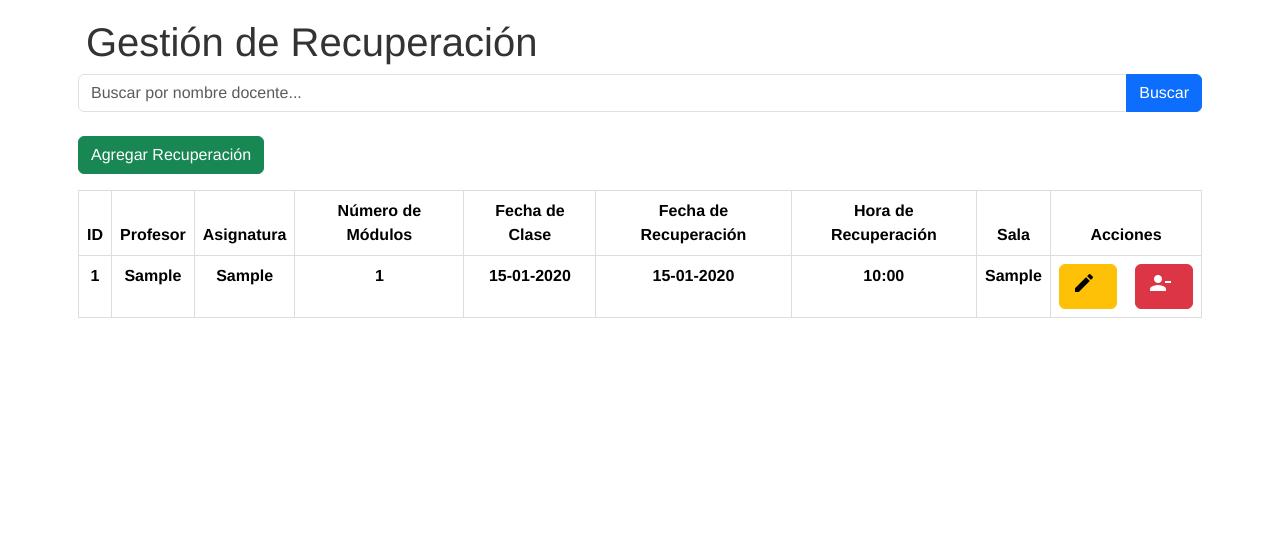
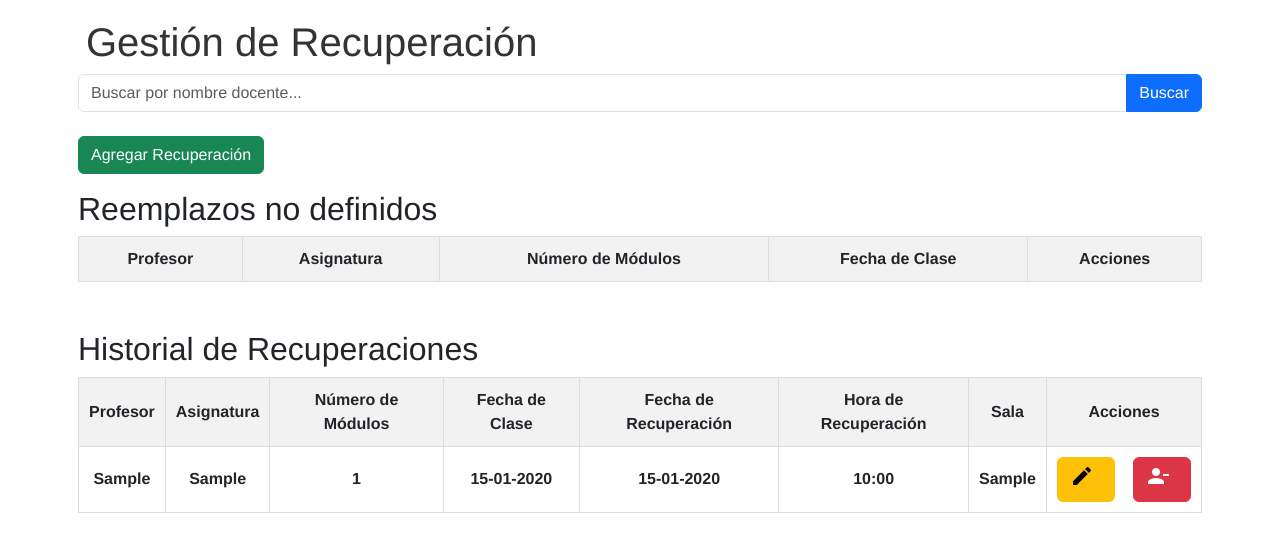
Before and after one commit to developer-felipe/CAPSTONE-GESTION-DE-REEMPLAZOS, a Django app: page /recuperacion/ in a window 1280 px wide. Shown: the part 86-638 px from the top of the page. Run offline with Django 5.2, Linux system fonts and the light colour scheme; a user stored in the database is signed in; tables that the repository leaves empty hold one stand-in row (values such as "Sample post"); lists and menus that the app fills with data are empty; parts of the project's set-up code (start-up, migrations or seed data) failed here and were passed over.

Commit message:
recuperacion update
los reemplazos que no se pudieron realizar ahora se listan en recuperación para ser asignados

```diff
--- a/GPI/core/templates/gestion_recuperacion.html
+++ b/GPI/core/templates/gestion_recuperacion.html
@@ -70,7 +70,8 @@
                             </select>
                         </div>
                         <div>
-                            <input type="hidden" id="horario_id_horario"  name="horario_id_horario" value="{{ horario_id_horario  }}">
+                            <input type="hidden" id="horario_id_horario" name="horario_id_horario"
+                                value="{{ horario_id_horario  }}">
                         </div>
                     </div>
                     <div class="modal-footer">
@@ -88,10 +89,52 @@
         {% endfor %}
     </div>
     {% endif %}
-    <table class="table">
+    <h2>Reemplazos no definidos</h2>
+    <table>
         <thead>
             <tr>
-                <th class="text-center">ID</th>
+                <th class="text-center">Profesor</th>
+                <th class="text-center">Asignatura</th>
+                <th class="text-center">Número de Módulos</th>
+                <th class="text-center">Fecha de Clase</th>
+                <th class="text-center">Acciones</th>
+            </tr>
+        </thead>
+        <tbody>
+            {% for rec in recuperaciones %}
+            {% if rec.sala == "0000" and rec.profesor == "Por definir"%}
+            <tr>
+                <td class="text-center">{{ rec.profesor }}</td>
+                <td class="text-center">{{ rec.asignatura }}</td>
+                <td class="text-center">{{ rec.numero_modulos }}</td>
+                <td class="text-center">{{ rec.fecha_clase|date:"d-m-Y" }}</td>
+                <td>
+                    <div class="text-center">
+                        <button class="btn btn-warning btn-edit me-2" data-bs-toggle="modal" data-bs-target="#editModal"
+                            data-id="{{ rec.id_recuperacion }}" data-profesor="{{ rec.profesor }}"
+                            data-asignatura="{{ rec.asignatura }}" data-numero_modulos="{{ rec.numero_modulos }}"
+                            data-fecha_clase="{{ rec.fecha_clase|date:'Y-m-d' }}"
+                            data-fecha_recuperacion=""
+                            data-hora_recuperacion="" data-sala=""
+                            data-horario="{{ rec.horario_id_horario }}">
+                            <i class="material-icons me-2">edit</i>
+                        </button>
+                        <button class="btn btn-danger" data-id="{{ rec.id_recuperacion }}"
+                            onclick="eliminarRecuperacion(this)">
+                            <i class="material-icons me-2">person_remove</i>
+                        </button>
+                    </div>
+                </td>
+            </tr>
+            {% endif %}
+            {% endfor %}
+        </tbody>
+    </table>
+
+    <h2 class="pt-5">Historial de Recuperaciones</h2>
+    <table>
+        <thead>
+            <tr>
                 <th class="text-center">Profesor</th>
                 <th class="text-center">Asignatura</th>
                 <th class="text-center">Número de Módulos</th>
@@ -104,8 +147,8 @@
         </thead>
         <tbody>
             {% for rec in recuperaciones %}
+            {% if rec.sala != "0000" and rec.profesor != "Por definir" %}
             <tr>
-                <td class="text-center">{{ rec.id_recuperacion }}</td>
                 <td class="text-center">{{ rec.profesor }}</td>
                 <td class="text-center">{{ rec.asignatura }}</td>
                 <td class="text-center">{{ rec.numero_modulos }}</td>
@@ -120,7 +163,8 @@
                             data-asignatura="{{ rec.asignatura }}" data-numero_modulos="{{ rec.numero_modulos }}"
                             data-fecha_clase="{{ rec.fecha_clase|date:'Y-m-d' }}"
                             data-fecha_recuperacion="{{ rec.fecha_recuperacion|date:'Y-m-d' }}"
-                            data-hora_recuperacion="{{ rec.hora_recuperacion }}" data-sala="{{ rec.sala }}" data-horario="{{ rec.horario_id_horario }}">
+                            data-hora_recuperacion="{{ rec.hora_recuperacion }}" data-sala="{{ rec.sala }}"
+                            data-horario="{{ rec.horario_id_horario }}">
                             <i class="material-icons me-2">edit</i>
                         </button>
                         <button class="btn btn-danger" data-id="{{ rec.id_recuperacion }}"
@@ -130,6 +174,7 @@
                     </div>
                 </td>
             </tr>
+            {% endif %}
             {% endfor %}
         </tbody>
     </table>
@@ -149,20 +194,21 @@
 
                 <div class="modal-body">
                     <div class="mb-3">
-                        <select id="edit_profesor" name="profesor" class="form-select" required>
+                        <select id="edit_profesor" name="profesor" class="form-select" required readonly>
                             <option value="">Selecciona un profesor</option>
                         </select>
                     </div>
 
                     <div class="mb-3">
-                        <select id="edit_asignatura" name="asignatura" class="form-select" required>
+                        <select id="edit_asignatura" name="asignatura" class="form-select" required readonly>
                             <option value="">Selecciona una asignatura</option>
                         </select>
                     </div>
 
                     <div class="mb-3">
                         <label for="edit_numero_modulos" class="form-label">Número de Módulos</label>
-                        <input type="number" class="form-control" id="edit_numero_modulos" name="numero_modulos" required>
+                        <input type="number" class="form-control" id="edit_numero_modulos" name="numero_modulos"
+                            required>
                     </div>
 
                     <div class="mb-3">
@@ -172,12 +218,14 @@
 
                     <div class="mb-3">
                         <label for="edit_fecha_recuperacion" class="form-label">Fecha de Recuperación</label>
-                        <input type="date" class="form-control" id="edit_fecha_recuperacion" name="fecha_recuperacion" required>
+                        <input type="date" class="form-control" id="edit_fecha_recuperacion" name="fecha_recuperacion"
+                            required>
                     </div>
 
                     <div class="mb-3">
                         <label for="edit_hora_recuperacion" class="form-label">Hora de Recuperación</label>
-                        <input type="time" class="form-control" id="edit_hora_recuperacion" name="hora_recuperacion" required>
+                        <input type="time" class="form-control" id="edit_hora_recuperacion" name="hora_recuperacion"
+                            required>
                     </div>
 
                     <div class="mb-3">
@@ -257,9 +305,8 @@
                 data.asignaturas.forEach(asignaturas => {
                     const option = document.createElement('option')
                     option.value = asignaturas.id_asignatura
-                    option.textContent = asignaturas.nombre_asignatura, `(${asignaturas.seccion})`, asignaturas.nombre_carrera
+                    option.textContent = asignaturas.nombre_asignatura+' '+'('+asignaturas.seccion+')'
                     selectAsignatura.appendChild(option)
-
                     const horarioInput = document.getElementById('horario_id_horario');
 
 
@@ -268,10 +315,10 @@
                         console.log('Horarios separados:', horarios);
 
                         if (horarios.length > 0) {
-                            const primerHorario  = horarios[0];
+                            const primerHorario = horarios[0];
                             console.log('Primer horario seleccionado automáticamente:', primerHorario);
 
-                            horarioInput.value = primerHorario ;
+                            horarioInput.value = primerHorario;
                         }
                     } else {
                         console.error('No se encontraron horarios para esta asignatura:', asignaturas);
@@ -314,16 +361,12 @@ document.addEventListener('DOMContentLoaded', function () {
             const fecha_recuperacion = document.getElementById('fecha_recuperacion').value;
             const sala = document.getElementById('sala').options ? document.getElementById('sala').options[document.getElementById('sala').selectedIndex].value : document.getElementById('sala').value;
             const hora_recuperacion = document.getElementById('hora_recuperacion').value;
-
             const horarioId = document.getElementById('horario_id_horario').value;
-
             if (!horarioId) {
                 console.error('No se encontró un horario válido');
                 alert('El campo "Horario" no puede estar vacío');
                 return;
             }
-
-
             const datos = {
                 'selectModulo': selectModulo,
                 'profesor': profesor,
--- a/GPI/core/views.py
+++ b/GPI/core/views.py
@@ -1348,6 +1348,7 @@ def reporte_dara(request):
     AND l.id_licencia = %s
     AND h.activo = TRUE
     AND l.estado = "asignado"
+    AND r.reemplazado = TRUE
     GROUP BY c.nombre_carrera, h.jornada,h.seccion,s.numero_sala,r.profesor_reemplazo,a.nombre_asignatura,ds.nombre_dia,l.motivo,l.observaciones
     ORDER BY r.fecha_reemplazo, mo.hora_modulo
     '''
```
Lines whose indentation alone changed are shown as unchanged.
